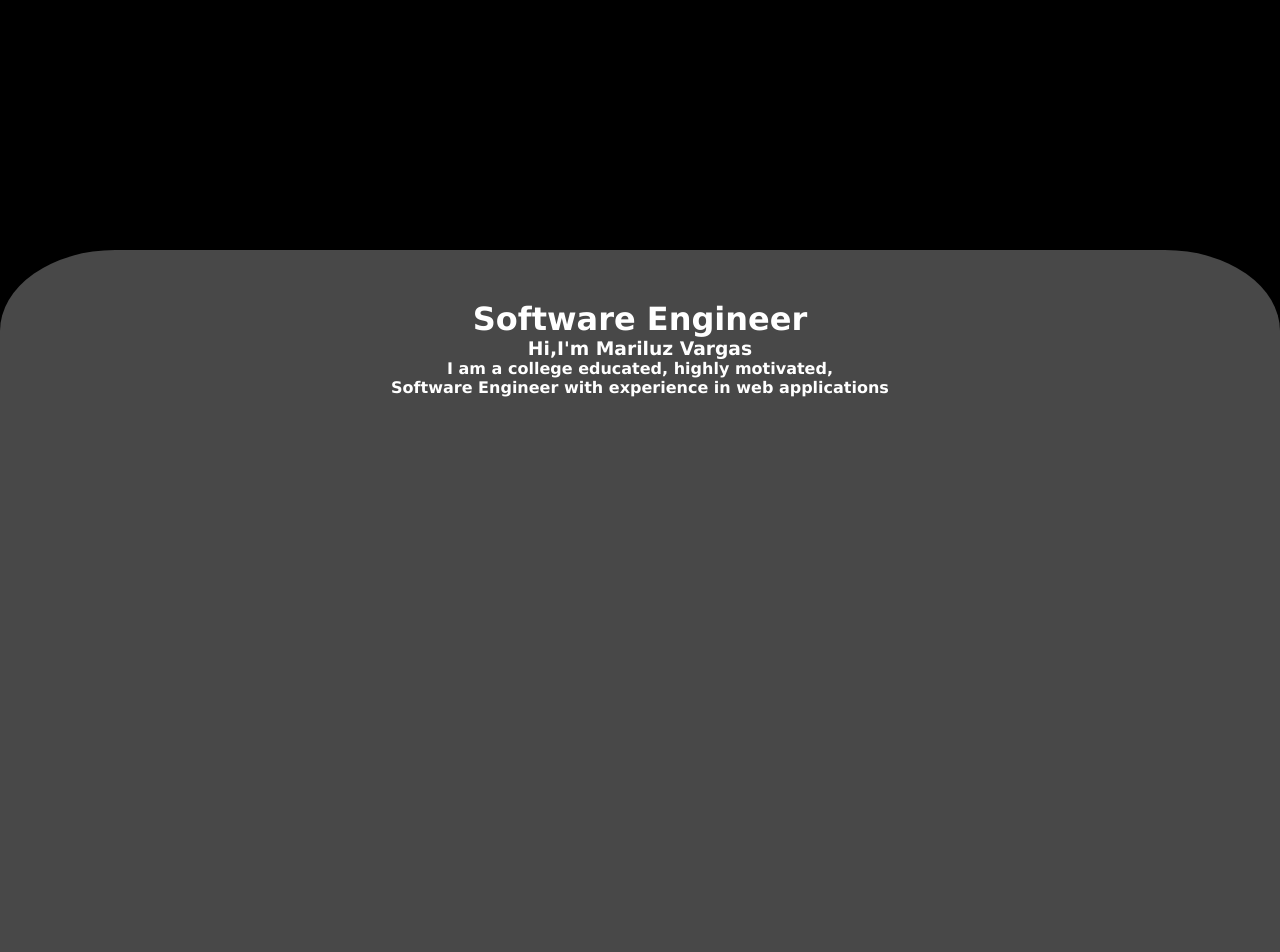
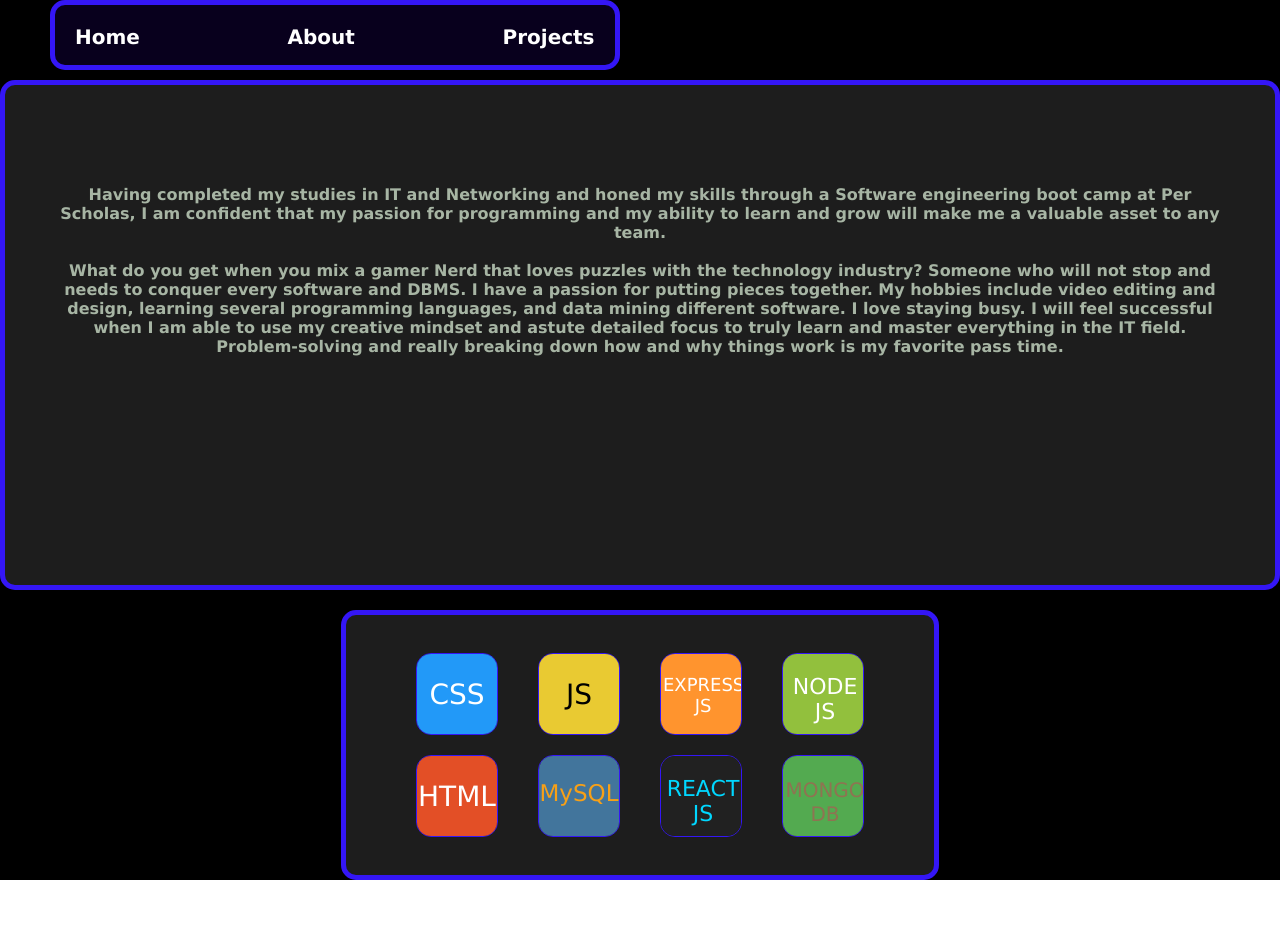
Before and after one commit to mariluzv88/Portfolio, a React (Create React App) app: page /about in a window 1280 px wide. Shown: the top 952 px of the page. After the commit the page ends 880 px from the top, so only its background shows below. Built offline with nearby package versions, Linux system fonts and the light colour scheme.

Commit message:
completed about me pade added sticky nav style to about page and home

```diff
--- a/src/components/Nav.jsx
+++ b/src/components/Nav.jsx
@@ -6,9 +6,9 @@ function Nav() {
   return (
     <div className='nav'>
         <div className='navContainer'>
-            <div >Mari's Portfolio</div>
 
-                <a className='navLink' href="#profile">
+
+                <a className='navLink' href="/#profile">
                         <div>
                         Home
                         </div>
@@ -19,15 +19,13 @@ function Nav() {
                     <img className='icon' src='./images/mari.png'/>
                 </div>
             </a> */}
-            <a className='navLink' href="#about">
-                <div >ABOUT</div>
+            <a className='navLink' href="/#about">
+                <div >About</div>
             </a>
-            <a  className='navLink' href="#projects">
-                <div>PROJECTS</div>
+            <a  className='navLink' href="/#projects">
+                <div>Projects</div>
             </a>
-            <a className='navLink' href="#contact">
-                <div>CONTACT</div>
-            </a>
+
         </div>
     </div>
   )
--- a/src/pages/About.jsx
+++ b/src/pages/About.jsx
@@ -1,26 +1,57 @@
 import React from 'react'
 import Back from '../components/Back'
+import Nav from '../components/Nav'
 
 function About() {
   return (
     <div>
         <div className='aboutPage'>
+            <Nav/>
+        {/* <Back/> */}
             <div className='page'>
-                <h1>Software Engineer</h1>
-                <h3>Hi,I'm Mariluz Vargas</h3>
-                <h4> I am a college educated, highly motivated,</h4>
-                <h4> Software Engineer with experience in web applications</h4>
+
+                <h4> Having completed my studies in IT and Networking and honed my skills through a Software engineering boot camp at Per Scholas, I am confident that my passion for programming and my ability to learn and grow will make me a valuable asset to any team.</h4><br></br>
+                <h4> What do you get when you mix a gamer Nerd that loves puzzles with the technology industry? Someone who will not stop and needs to conquer every software and DBMS. I have a passion for putting pieces together. My hobbies include video editing and design, learning several programming languages, and data mining different software. I love staying busy. I will feel successful when I am able to use my creative mindset and astute detailed focus to truly learn and master everything in the IT field. Problem-solving and really breaking down how and why things work is my favorite pass time.</h4>
+
+             </div>
+            <div className='iconPage'>
+                <div>
+                    <div className='aboutIcons'>
+                        <div className='cImg'>CSS</div>
+                    </div>
+                    <div className='aboutIcons'>
+                    <div className='hImg'>HTML</div>
+                    </div>
+                </div>
+                <div>
+                    <div className='aboutIcons'>
+                    <div className='jImg'>JS</div>
+                    </div>
+                    <div className='aboutIcons'>
+                    <div className='sImg'>MySQL</div>
+                    </div>
+
+              </div>
+              <div>
+                    <div className='aboutIcons'>
+                    <div className='eImg'>EXPRESS JS</div>
+                    </div>
+                    <div className='aboutIcons'>
+                    <div className='rImg'>REACT JS</div>
+                    </div>
+                </div>
+                <div>
+                    <div className='aboutIcons'>
+                    <div className='nImg'>NODE JS</div>
+                    </div>
+                    <div className='aboutIcons'>
+                    <div className='mImg'>MONGO DB</div>
+                    </div>
+                </div>
             </div>
         </div>
-        <div className='about'><Back/></div>
-        <div className='aboutPage'>
-            <div className='page'>
-                <h1>Software Engineer</h1>
-                <h3>Hi,I'm Mariluz Vargas</h3>
-                <h4> I am a college educated, highly motivated,</h4>
-                <h4> Software Engineer with experience in web applications</h4>
-            </div>
-        </div>
+
+
 
 
 
--- a/src/pages/Main.jsx
+++ b/src/pages/Main.jsx
@@ -33,6 +33,7 @@ function Main() {
 
   return (
     <div className='container'>
+        <Nav/>
         {/* <div className='gameBtn'>
         <button onClick={()=>{
             getTrivia()
--- a/src/style.css
+++ b/src/style.css
@@ -31,26 +31,41 @@
    cursor: pointer;
    /* border: solid white; */
 }
+.navLink:hover{
+   color: rgb(255, 0, 153);
+}
 
-.navlink:hover{
-   border: solid rgba(255, 255, 255, 0);
+/* .navlink:hover{
+   border: solid rgba(255, 255, 255, 0); */
    /* padding: 1px; */
    /* margin-top: .2em; */
-   text-align: center;
+   /* text-align: center; */
    /* height: 12px; */
    /* width: 40px; */
-   border-radius: 44%;
+   /* border-radius: 44%; */
    /* background-color: white; */
-   color: black;
-}
-#profile.a:hover{
+   /* color: black;
+} */
+/* #profile.a:hover{
 color: red;
-}
+} */
 .navContainer{
    text-decoration: none;
    display: flex;
    justify-content: space-between;
    /* margin-left: 350px; */
+   margin: 0px 140px 70px 50px;
+   width: 41%;
+   color: white;
+   background-color: rgb(8, 0, 29);
+   height: 20px;
+   padding: 20px;
+   border-radius: 15px;
+   border: solid thick rgb(52, 22, 246);
+   font-family: 'Lucida Sans';
+   font-size: 20px;
+   font-weight: bolder;
+   text-align: center;
 }
 
 .profile{
@@ -543,21 +558,142 @@ text-align: center;
 display: flex;
 flex-direction: column;
 justify-content: space-between;
-align-items: space-between;
+align-items:center;
 text-align: center;
 background-color: black;
 }
 .page{
-   height: 100vh;
+   border: solid thick rgb(52, 22, 246);
+   height: 50vh;
    /* width: 650px; */
-   margin-top: 250px;
-   background-color: rgba(128, 128, 128, 0.559);
-   border-radius: 9%;
+   margin-top: 80px;
+   background-color: rgba(128, 128, 128, 0.223);
+   border-radius:15px;
    overflow: hidden;
+   padding: 100px 50px 0px 50px ;
+   font-family:'Lucida Sans';
+   font-weight: lighter;
+   color: rgba(234, 255, 230, 0.674);
+   box-shadow: black;
+   box-shadow: rgba(0, 0, 0, 0.24) 0px 3px 8px;
+}
+.iconPage{
+   border: solid thick rgb(52, 22, 246);
+   height: 20vh;
+   /* width: 650px; */
+   margin-top: 20px;
+   background-color: rgba(128, 128, 128, 0.223);
+   border-radius: 15px;
+   /* overflow: hidden; */
    padding: 50px;
    font-family:'Lucida Sans';
    font-weight: lighter;
    color: rgb(255, 255, 255);
    box-shadow: black;
    box-shadow: rgba(0, 0, 0, 0.24) 0px 3px 8px;
+   display: flex;
+
+   justify-content: center;
+   align-items: center;
+
 }
+.aboutIcons{
+  width: 80px;
+   color: white;
+  margin: 20px;
+ overflow: hidden;
+   height: 80px;
+   border-radius: 15px;
+   border: solid thin rgb(52, 22, 246);
+   font-family: 'Lucida Sans';
+   font-size: 18px;
+}
+/*about page /tech icons */
+.cImg{
+  background-color: rgb(34,153,248);
+  height: 100%;
+  width: 100%;
+  text-align: center;
+  padding-top: 30%;
+  font-size: 28px;
+  font-family: 'Lucida Sans';
+  font-weight: bolder;
+}
+.hImg{
+  background-color: rgb(227,79,38);
+  height: 100%;
+  width: 100%;
+  text-align: center;
+  padding-top: 30%;
+  font-size: 28px;
+  font-family: 'Lucida Sans';
+  font-weight: bolder;
+}
+.jImg{
+  background-color: rgb(233,202,50);
+  height: 100%;
+  width: 100%;
+  text-align: center;
+  padding-top: 30%;
+  font-size: 28px;
+  font-family: 'Lucida Sans';
+  font-weight: bolder;
+  color: black;
+}
+.sImg{
+  background-color: rgb(66,117,156);
+  height: 100%;
+  width: 100%;
+  text-align: center;
+  padding-top: 30%;
+  font-size: 23px;
+  font-family: 'Lucida Sans';
+  font-weight: bolder;
+  color:rgb(247,160,23);
+}
+.eImg{
+  background-color: rgb(255,148,46);
+  height: 100%;
+  width: 100%;
+  text-align: center;
+  padding: 20px 0px 0px 2px;
+  font-size: 18px;
+  font-family: 'Lucida Sans';
+  font-weight: bolder;
+
+}
+.rImg{
+  background-color: rgb(33,33,33);
+  height: 100%;
+  width: 100%;
+  text-align: center;
+  font-size: 22px;
+  font-family: 'Lucida Sans';
+  font-weight: bolder;
+  color: rgb(0,215,255);
+  padding: 20px 0px 0px 2px;
+
+}
+.nImg{
+  background-color: rgb(146,192,61);
+  height: 100%;
+  width: 100%;
+  text-align: center;
+  padding: 20px 0px 0px 2px;
+  font-size: 22px;
+  font-family: 'Lucida Sans';
+  font-weight: bolder;
+
+}
+.mImg{
+  background-color: rgb(83,170,80);
+  height: 100%;
+  width: 100%;
+  text-align: center;
+  padding: 22px 0px 0px 2px;
+  font-size: 20px;
+  font-family: 'Lucida Sans';
+  font-weight: bolder;
+  color: rgb(143,115,82);
+
+}
```
